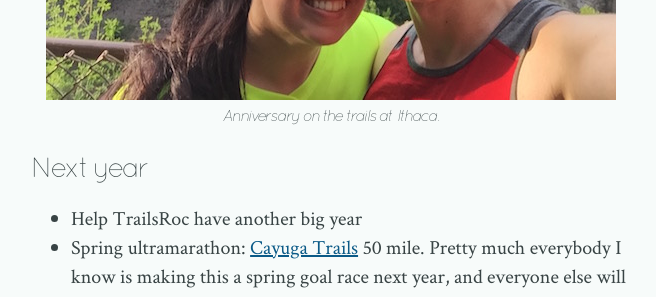
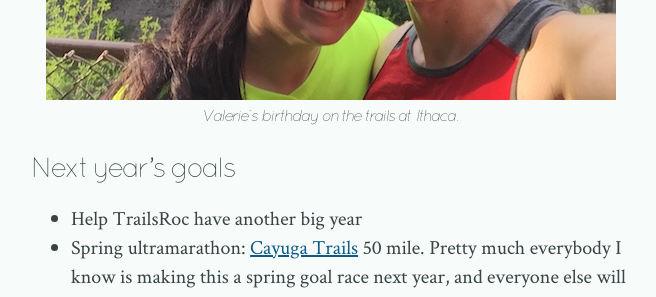
Before and after one commit to mmertsock/mmertsock.github.io, a Jekyll site: the page built from _posts/2016-01-01-retrospective-2015.markdown, in a window 1280 px wide and 900 px high, scrolled down 5876 px. Shown: the part 154-451 px from the top of the window, without its empty margins (309-965 px from the left). Built offline with Jekyll 4.4.1, drawn with Linux system fonts in a browser that asks for light colours; comment, search, counter and statistics services are not loaded.

Commit message:
2015 retrospective minor edits

```diff
--- a/_posts/2016-01-01-retrospective-2015.markdown
+++ b/_posts/2016-01-01-retrospective-2015.markdown
@@ -80,10 +80,10 @@ And most important, the best crew, driver, and voice of reason and encouragement
 
 <div class="figure">
     <img src="{{ site.url }}/assets/retro2015/selfie.jpg">
-    Anniversary on the trails at Ithaca.
+    Valerie’s birthday on the trails at Ithaca.
 </div>
 
-## Next year
+## Next year’s goals
 
 - Help TrailsRoc have another big year
 - Spring ultramarathon: [Cayuga Trails][CT50] 50 mile. Pretty much everybody I know is making this a spring goal race next year, and everyone else will be there crewing, volunteering, or taking photos
```
